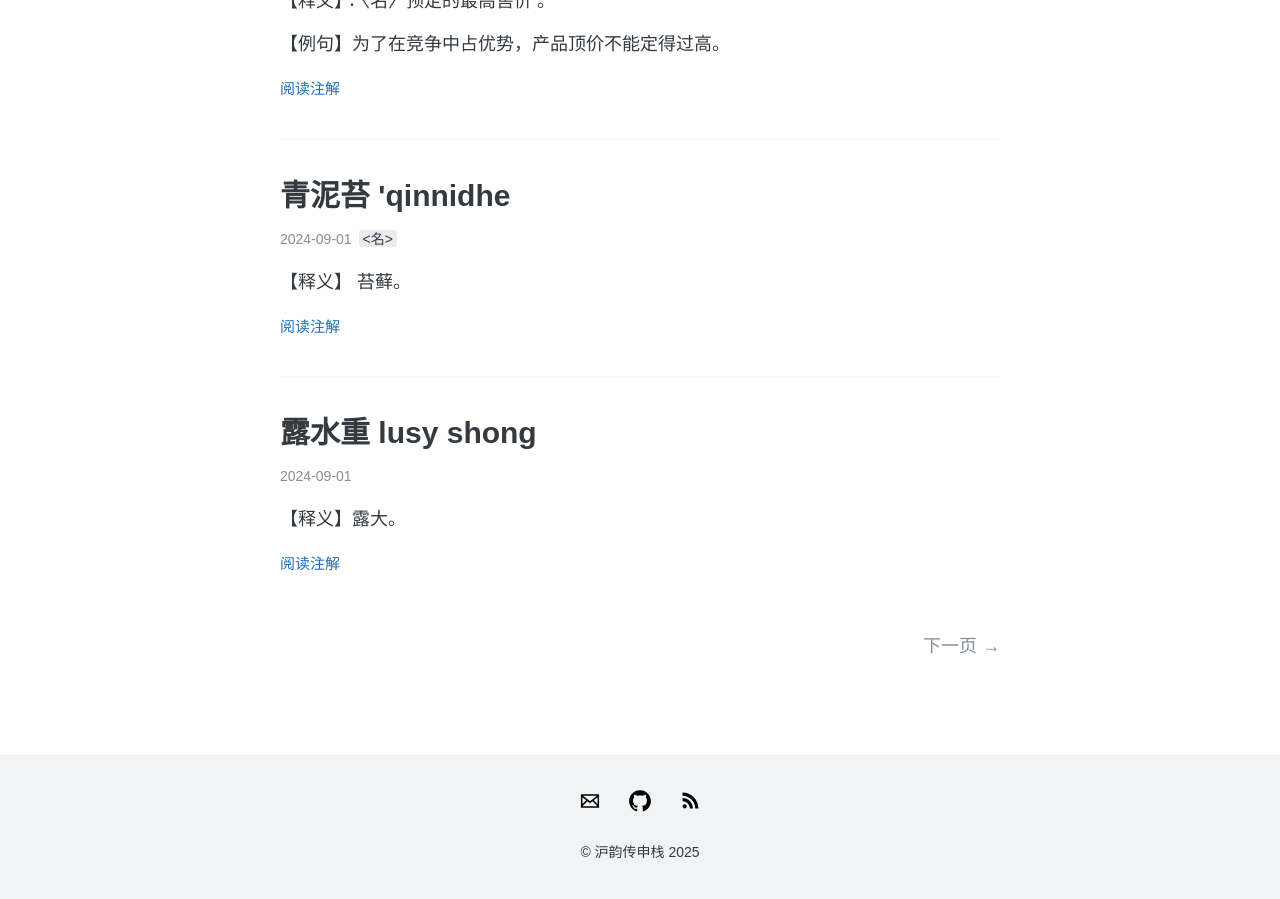
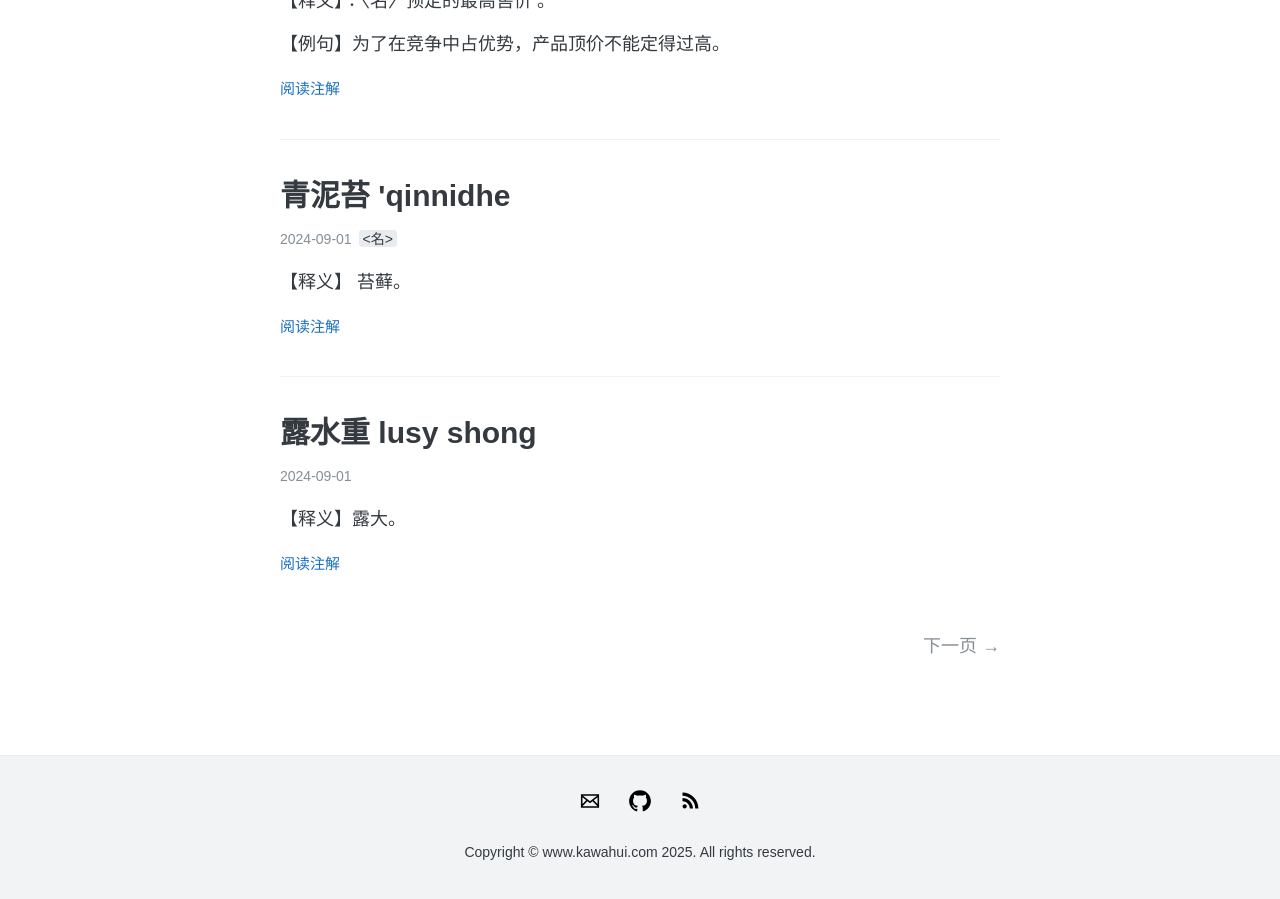
Before and after one commit to josephhaaan/shanghainese, a Jekyll site: the page built from index.html, in a window 1280 px wide and 900 px high, scrolled down 2055 px. Built offline with Jekyll 4.4.1, drawn with Linux system fonts in a browser that asks for light colours; the list of posts is cut into pages by our own code.

Commit message:
2025/07/07/09:11 - Modified the contents.

```diff
--- a/_config.yml
+++ b/_config.yml
@@ -47,14 +47,14 @@ footer-links:
   instagram:
   linkedin:
   pinterest:
-  rss: hanjunhui # just type anything here for a working RSS icon
+  rss: kawahui # just type anything here for a working RSS icon
   stackoverflow: # your stackoverflow profile, e.g. "users/50476/bart-kiers"
   tumblr: # https://<username>.tumblr.com
   twitter:
   youtube:  # channel/<your_long_string> or user/<user-name>
 
 # Text under the icons in footer
-footer-text: © 沪韵传申栈 2025
+footer-text: Copyright © www.kawahui.com 2025. All rights reserved.
 
 # Enter your Disqus shortname (not your username) to enable commenting on posts
 # You can find your shortname on the Settings page of your Disqus account
```
